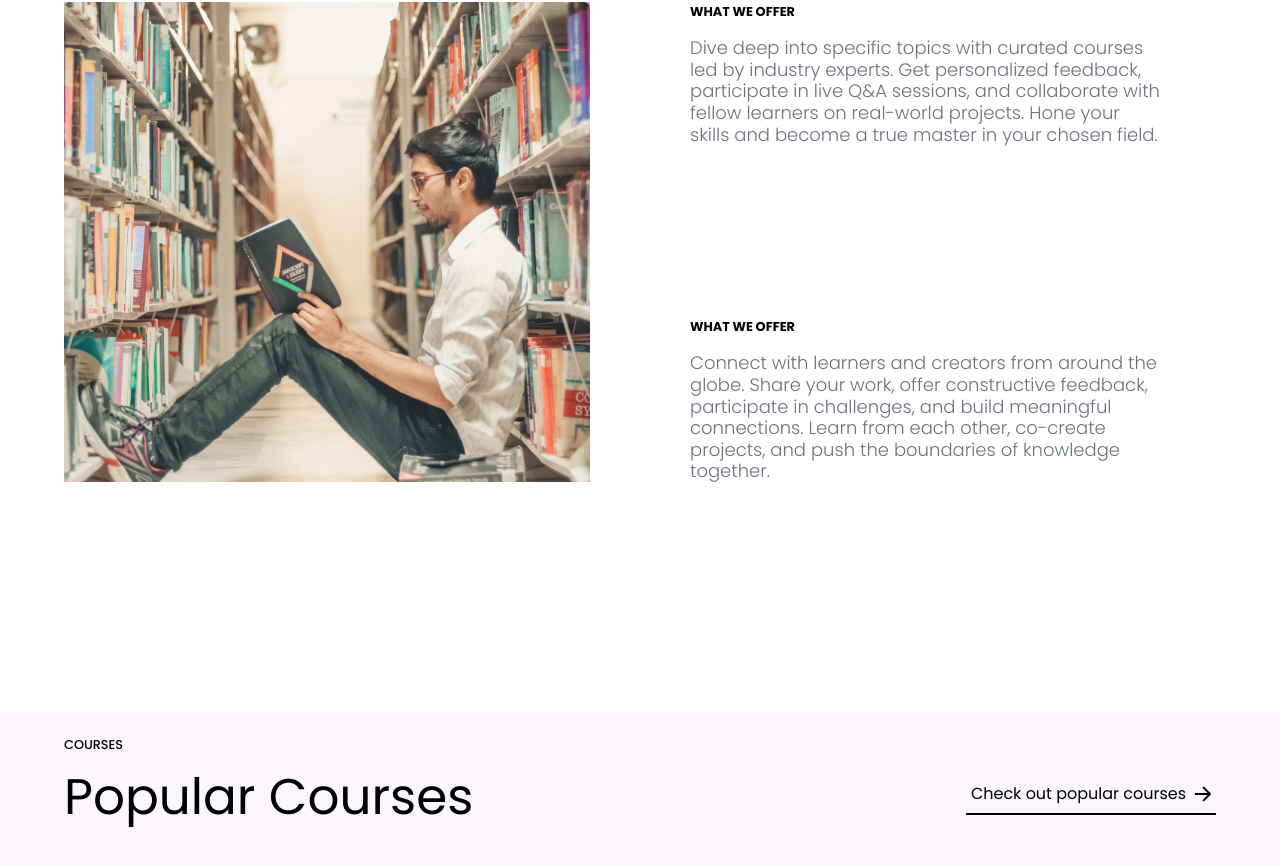
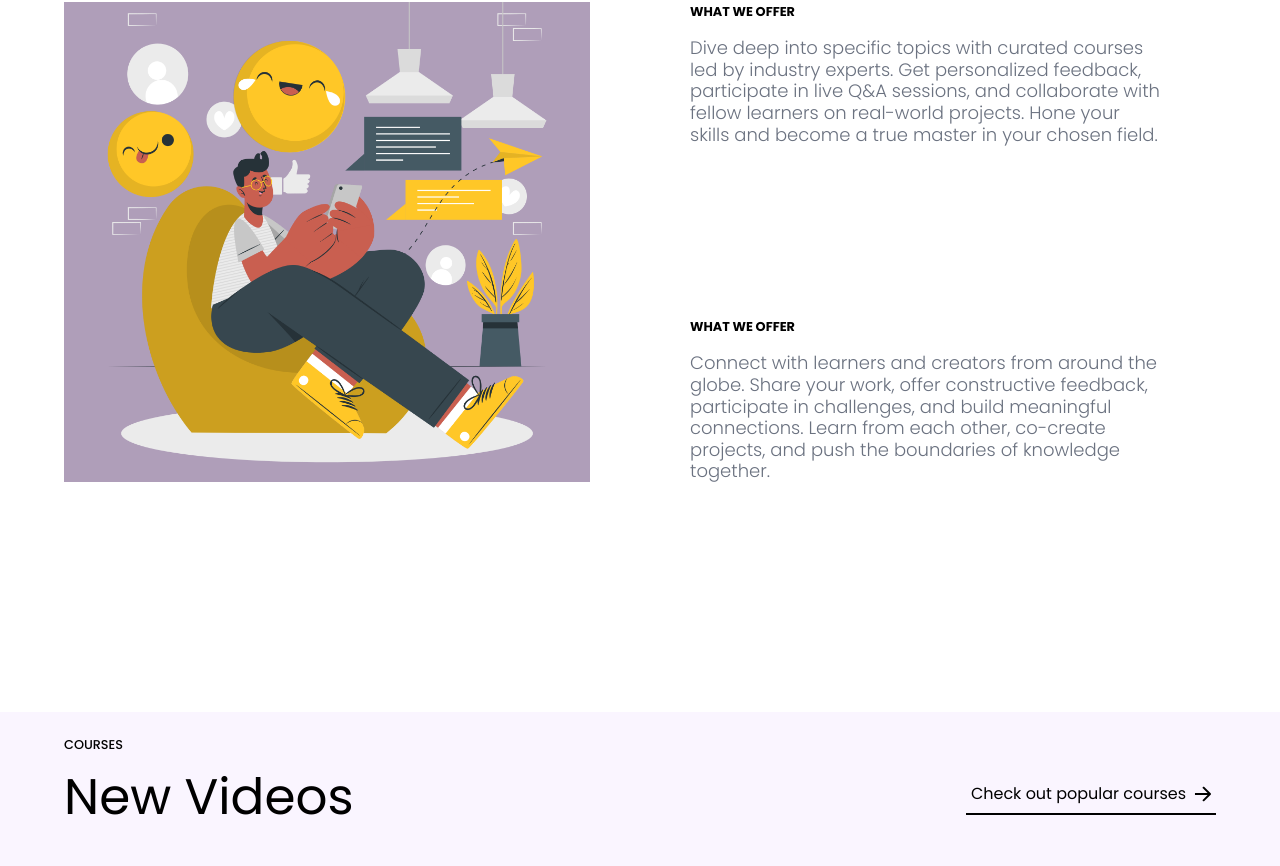
Before and after one commit to kuipid01/kanlearn, a React (Vite) app: page / in a window 1280 px wide. Shown: the part 1268-2134 px from the top of the page. Built offline with nearby package versions, Linux system fonts and the light colour scheme; no server answers; the database is empty.

Commit message:
new commit

```diff
--- a/src/comp/Offer.jsx
+++ b/src/comp/Offer.jsx
@@ -76,11 +76,11 @@ const Offer = () => {
             delay: 0.5,
             type: 'linear',
           }}
-          className=" h-[50vh] bg-red-300 md:flex-1  md:h-full"
+          className=" h-[50vh] bg-primary-light/50 md:flex-1  md:h-full"
         >
           <img
             className=" rounded-md w-full h-full object-cover"
-            src="/s.jpg"
+            src="/fun.png"
             alt=""
           />
         </motion.div>
--- a/src/comp/Popular.jsx
+++ b/src/comp/Popular.jsx
@@ -20,12 +20,11 @@ const Popular = () => {
     } catch (error) {
       console.log(error)
     }
-
   }
   useEffect(() => {
     getAllProducts()
   }, [])
-console.log(data)
+  console.log(data)
   return (
     <div className=" w-full py-[20px]  bg-purple-50 mx-auto  min-h-screen">
       <div className="w-[90%] mx-auto ">
@@ -33,7 +32,7 @@ console.log(data)
       </div>
       <div className=" w-[90%] mx-auto mt-4 mb-[50px] flex items-center justify-between">
         <motion.h1 className="text-[35px]   md:w-1/2 leading-[100%] font-[400] md:text-[50px]">
-          Popular Courses
+          New Videos
         </motion.h1>
         <div className="w-fit hidden md:flex h-fit pb-1 border-b-2 border-black">
           <TranslateButton
```
Also changed, not shown: public/fun.png (added).
